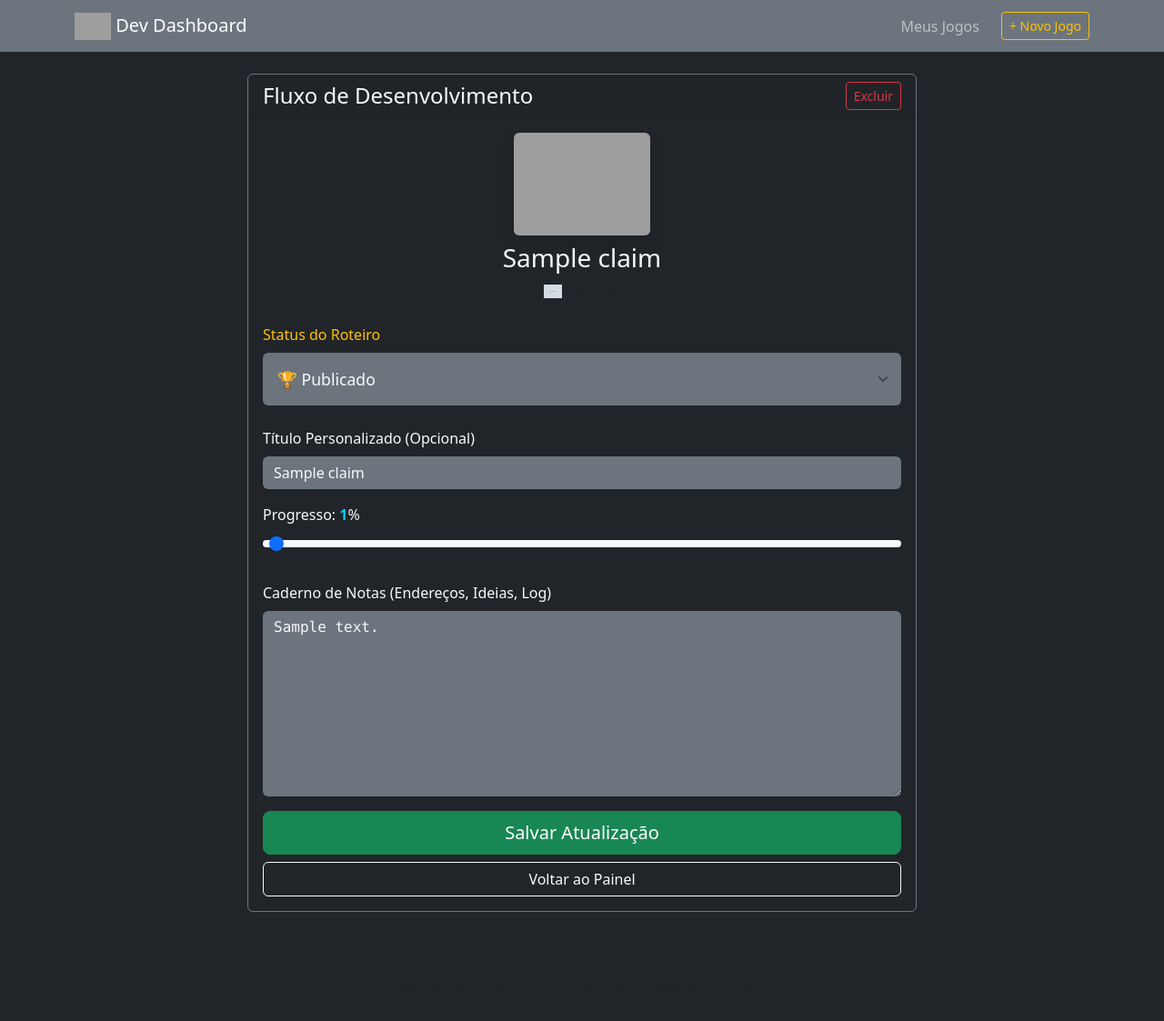
After one commit to CarlosNatanael/my_dashboard, a Flask app: page /edit/1 in a window 1280 px wide. The commit adds this page. Shown: the whole page at 91% size. Run offline with Flask 3, Linux system fonts and the light colour scheme; tables that the repository leaves empty hold one stand-in row (values such as "Sample post"); grey boxes marked "Sample" are stand-in pictures; grey boxes are pictures that could not be loaded.

Commit message:
feat: adicionado status as conquistas

```diff
--- a/backend/app.py
+++ b/backend/app.py
@@ -95,5 +95,25 @@ def add_claim():
 
     return render_template('add.html')
 
+@app.route('/edit/<int:id>', methods=['GET', 'POST'])
+def edit_claim(id):
+    claim = Claim.query.get_or_404(id)
+
+    if request.method == 'POST':
+        if 'delete' in request.form:
+            db.session.delete(claim)
+            db.session.commit()
+            return redirect(url_for('index'))
+
+        claim.title = request.form.get('title')
+        claim.status = request.form.get('status')
+        claim.progress = request.form.get('progress')
+        claim.notes = request.form.get('notes')
+
+        db.session.commit()
+        return redirect(url_for('index'))
+
+    return render_template('edit.html', claim=claim)
+
 if __name__ == "__main__":
     app.run(debug=True)
--- a/frontend/templates/base.html
+++ b/frontend/templates/base.html
@@ -16,7 +16,7 @@
     <nav class="navbar navbar-expand-lg navbar-dark bg-secondary mb-4">
         <div class="container">
             <a class="navbar-brand" href="{{ url_for('index') }}">
-                <img src="https://static.retroachievements.org/assets/images/ra-logo-v2.svg" alt="Logo" width="30" height="30" class="d-inline-block align-text-top">
+                <img src="https://static.retroachievements.org/assets/images/ra-icon.webp" alt="Logo" width="40" height="30" class="d-inline-block align-text-top">
                 Dev Dashboard
             </a>
 
--- /dev/null
+++ b/frontend/templates/edit.html
@@ -0,0 +1,94 @@
+{% extends "base.html" %}
+
+{% block title %}Editar - {{ claim.title }}{% endblock %}
+
+{% block content %}
+<div class="row justify-content-center">
+    <div class="col-md-8">
+        <div class="card bg-dark border-secondary text-light">
+            <div class="card-header d-flex justify-content-between align-items-center">
+                <h4 class="mb-0">Fluxo de Desenvolvimento</h4>
+                <form method="POST" onsubmit="return confirm('Tem certeza que quer apagar este projeto?');">
+                    <button type="submit" name="delete" value="true" class="btn btn-outline-danger btn-sm">Excluir</button>
+                </form>
+            </div>
+
+            <div class="card-body">
+                <div class="text-center mb-4">
+                    {% if claim.image_icon %}
+                        <img src="https://media.retroachievements.org/Images/{{ claim.image_icon }}.png"
+                             class="rounded shadow" style="max-width: 150px;">
+                    {% endif %}
+                    <h3 class="mt-2">{{ claim.title }}</h3>
+                    <div class="d-flex justify-content-center align-items-center gap-2">
+                        {% if claim.console_icon %}
+                            <img src="{{ claim.console_icon }}" width="20">
+                        {% endif %}
+                        <span class="text-muted">{{ claim.console }}</span>
+                    </div>
+                </div>
+
+                <form method="POST">
+                    <div class="row">
+                        <div class="col-md-12 mb-4">
+                            <label class="form-label text-warning">Status do Roteiro</label>
+                            <select class="form-select bg-secondary text-light border-0 p-3" name="status" style="font-size: 1.1em;">
+
+                                <optgroup label="1. Início">
+                                    <option value="claim" {% if claim.status == 'claim' %}selected{% endif %}>📍 Adicionado a Claim</option>
+                                    <option value="ram" {% if claim.status == 'ram' %}selected{% endif %}>🔍 Cavando/Inspecionando RAM</option>
+                                </optgroup>
+
+                                <optgroup label="2. Desenvolvimento">
+                                    <option value="logic" {% if claim.status == 'logic' %}selected{% endif %}>💻 Desenvolvendo Achievements</option>
+                                    <option value="badge" {% if claim.status == 'badge' %}selected{% endif %}>🎨 Desenvolvendo Badges/Ícones</option>
+                                </optgroup>
+
+                                <optgroup label="3. Apoio & Equipes">
+                                    <option value="writing" {% if claim.status == 'writing' %}selected{% endif %}>📝 Aguardando Revisão de Escrita</option>
+                                    <option value="art_team" {% if claim.status == 'art_team' %}selected{% endif %}>🖌️ Aguardando Equipe de Arte</option>
+                                    <option value="playtest" {% if claim.status == 'playtest' %}selected{% endif %}>🎮 Enviado p/ Player-Tester</option>
+                                </optgroup>
+
+                                <optgroup label="4. Testes">
+                                    <option value="testing" {% if claim.status == 'testing' %}selected{% endif %}>🕹️ Testando Achievements (Local)</option>
+                                    <option value="pre_release" {% if claim.status == 'pre_release' %}selected{% endif %}>🚀 Últimos testes antes do lançamento</option>
+                                </optgroup>
+
+                                <optgroup label="5. Finalizado / Manutenção">
+                                    <option value="published" {% if claim.status == 'published' %}selected{% endif %}>🏆 Publicado</option>
+                                    <option value="tickets" {% if claim.status == 'tickets' %}selected{% endif %}>🎫 Atendendo Tickets</option>
+                                    <option value="revision" {% if claim.status == 'revision' %}selected{% endif %}>🔧 Revisão de Conjunto (Bugfix)</option>
+                                </optgroup>
+
+                            </select>
+                        </div>
+
+                        <div class="col-md-12 mb-3">
+                            <label class="form-label">Título Personalizado (Opcional)</label>
+                            <input type="text" class="form-control bg-secondary text-light border-0" name="title" value="{{ claim.title }}">
+                        </div>
+                    </div>
+
+                    <div class="mb-4">
+                        <label class="form-label">Progresso: <span id="valBox" class="fw-bold text-info">{{ claim.progress }}</span>%</label>
+                        <input type="range" class="form-range" name="progress" min="0" max="100" value="{{ claim.progress }}"
+                               oninput="document.getElementById('valBox').innerText = this.value">
+                    </div>
+
+                    <div class="mb-3">
+                        <label class="form-label">Caderno de Notas (Endereços, Ideias, Log)</label>
+                        <textarea class="form-control bg-secondary text-light border-0 font-monospace" name="notes" rows="8"
+                                  placeholder="0x0012ab: Vida do Boss&#10;0xcafe00: Flag de Conclusão...">{{ claim.notes }}</textarea>
+                    </div>
+
+                    <div class="d-grid gap-2">
+                        <button type="submit" class="btn btn-success btn-lg">Salvar Atualização</button>
+                        <a href="{{ url_for('index') }}" class="btn btn-outline-light">Voltar ao Painel</a>
+                    </div>
+                </form>
+            </div>
+        </div>
+    </div>
+</div>
+{% endblock %}
```
Also changed, not shown: backend/models.py (+33 -2 lines), frontend/templates/index.html (+10 -1 lines).
